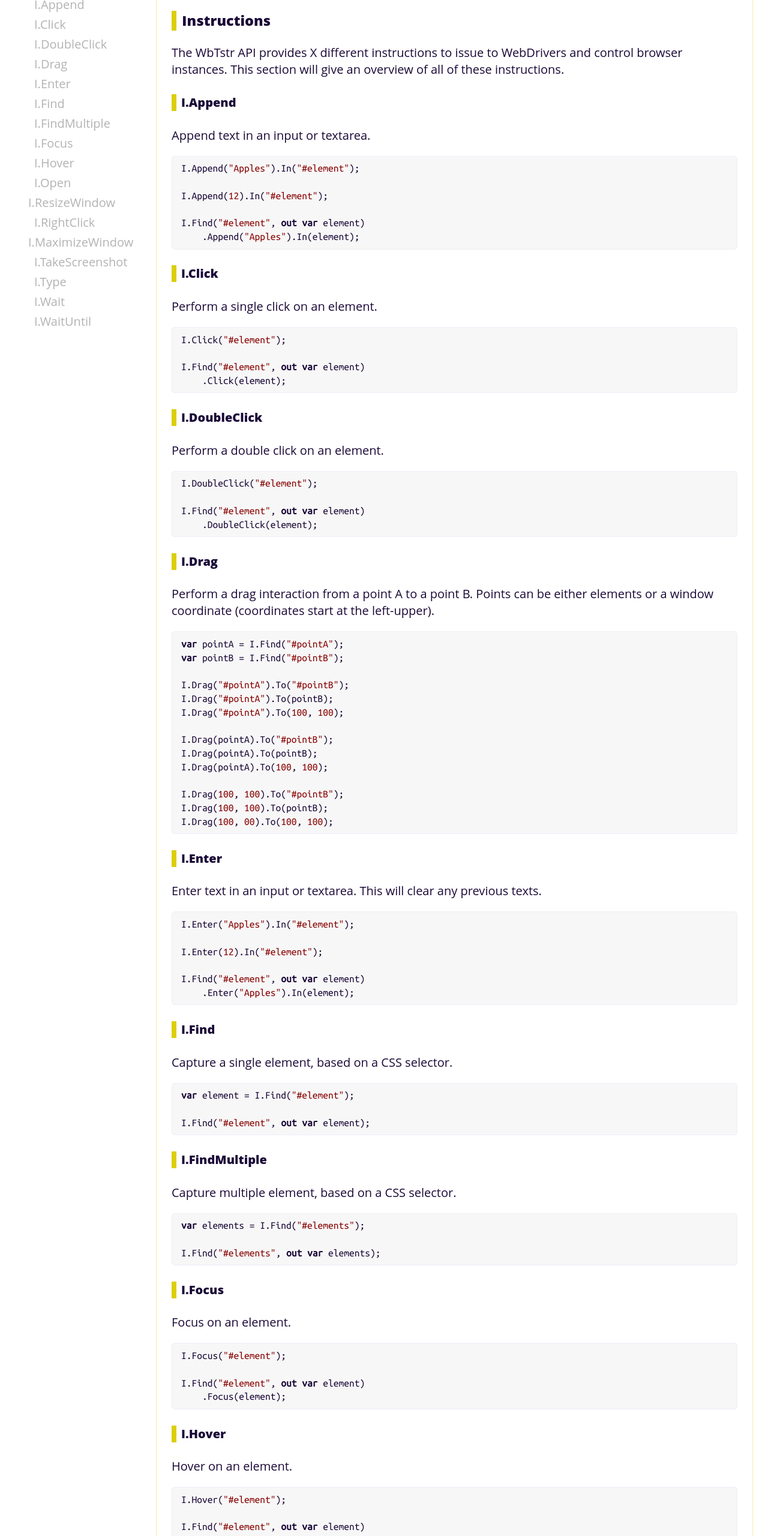
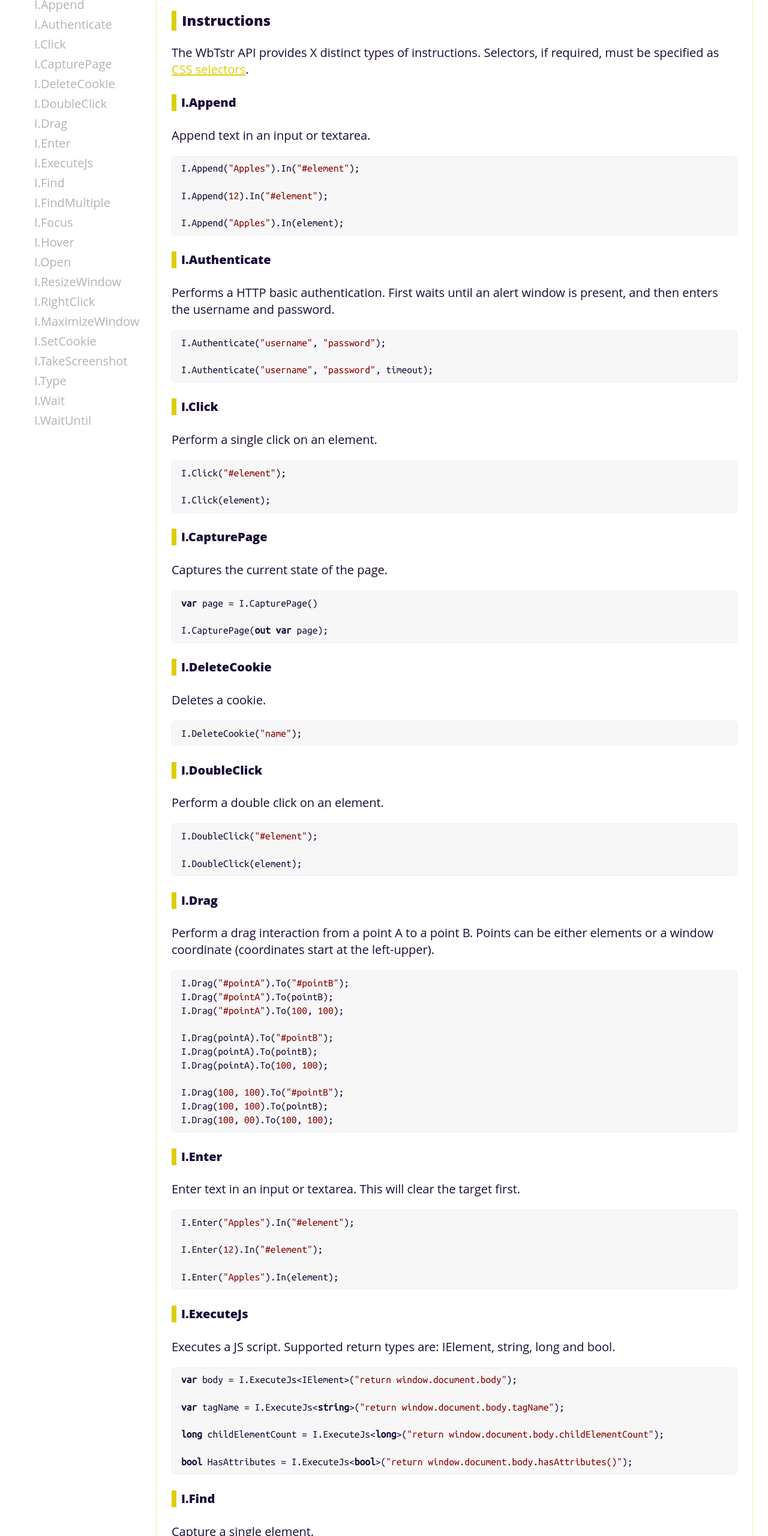
Before and after one commit to WbTstr/wbtstr.github.io, a website: page api.html in a window 1280 px wide. Shown: the part 180-2740 px from the top of the page at 60% size. Drawn offline with Linux system fonts and the light colour scheme; a web font is replaced by a local one.

Commit message:
Updated site content

```diff
--- a/api.html
+++ b/api.html
@@ -50,36 +50,46 @@
             <!-- start -->
 <h2 id="api">API</h2>
 <h3 id="instructions">Instructions</h3>
-<p>The WbTstr API provides X different instructions to issue to WebDrivers and control browser instances. This section will give an overview of all of these instructions.</p>
+<p>The WbTstr API provides X distinct types of instructions. Selectors, if required, must be specified as <a href="https://www.w3.org/TR/css3-selectors/">CSS selectors</a>.</p>
 <h4 id="i-append">I.Append</h4>
 <p>Append text in an input or textarea.</p>
 <pre><code class="lang-csharp">I.Append(<span class="hljs-string">"Apples"</span>).In(<span class="hljs-string">"#element"</span>);
 
 I.Append(<span class="hljs-number">12</span>).In(<span class="hljs-string">"#element"</span>);
 
-I.Find(<span class="hljs-string">"#element"</span>, <span class="hljs-keyword">out</span> <span class="hljs-keyword">var</span> element)
-    .Append(<span class="hljs-string">"Apples"</span>).In(element);
+I.Append(<span class="hljs-string">"Apples"</span>).In(element);
+</code></pre>
+<h4 id="i-authenticate">I.Authenticate</h4>
+<p>Performs a HTTP basic authentication. First waits until an alert window is present, and then enters the username and password.</p>
+<pre><code class="lang-csharp">I.Authenticate(<span class="hljs-string">"username"</span>, <span class="hljs-string">"password"</span>);
+
+I.Authenticate(<span class="hljs-string">"username"</span>, <span class="hljs-string">"password"</span>, timeout);
 </code></pre>
 <h4 id="i-click">I.Click</h4>
 <p>Perform a single click on an element.</p>
 <pre><code class="lang-csharp">I.Click(<span class="hljs-string">"#element"</span>);
 
-I.Find(<span class="hljs-string">"#element"</span>, <span class="hljs-keyword">out</span> <span class="hljs-keyword">var</span> element)
-    .Click(element);
+I.Click(element);
+</code></pre>
+<h4 id="i-capturepage">I.CapturePage</h4>
+<p>Captures the current state of the page.</p>
+<pre><code class="lang-csharp"><span class="hljs-keyword">var</span> page = I.CapturePage()
+
+I.CapturePage(<span class="hljs-keyword">out</span> <span class="hljs-keyword">var</span> page);
+</code></pre>
+<h4 id="i-deletecookie">I.DeleteCookie</h4>
+<p>Deletes a cookie.</p>
+<pre><code class="lang-csharp">I.DeleteCookie(<span class="hljs-string">"name"</span>);
 </code></pre>
 <h4 id="i-doubleclick">I.DoubleClick</h4>
 <p>Perform a double click on an element.</p>
 <pre><code class="lang-csharp">I.DoubleClick(<span class="hljs-string">"#element"</span>);
 
-I.Find(<span class="hljs-string">"#element"</span>, <span class="hljs-keyword">out</span> <span class="hljs-keyword">var</span> element)
-    .DoubleClick(element);
+I.DoubleClick(element);
 </code></pre>
 <h4 id="i-drag">I.Drag</h4>
 <p>Perform a drag interaction from a point A to a point B. Points can be either elements or a window coordinate (coordinates start at the left-upper).</p>
-<pre><code class="lang-csharp"><span class="hljs-keyword">var</span> pointA = I.Find(<span class="hljs-string">"#pointA"</span>);
-<span class="hljs-keyword">var</span> pointB = I.Find(<span class="hljs-string">"#pointB"</span>);
-
-I.Drag(<span class="hljs-string">"#pointA"</span>).To(<span class="hljs-string">"#pointB"</span>);
+<pre><code class="lang-csharp">I.Drag(<span class="hljs-string">"#pointA"</span>).To(<span class="hljs-string">"#pointB"</span>);
 I.Drag(<span class="hljs-string">"#pointA"</span>).To(pointB);
 I.Drag(<span class="hljs-string">"#pointA"</span>).To(<span class="hljs-number">100</span>, <span class="hljs-number">100</span>);
 
@@ -92,39 +102,46 @@ I.Drag(<span class="hljs-number">100</span>, <span class="hljs-number">100</span
 I.Drag(<span class="hljs-number">100</span>, <span class="hljs-number">00</span>).To(<span class="hljs-number">100</span>, <span class="hljs-number">100</span>);
 </code></pre>
 <h4 id="i-enter">I.Enter</h4>
-<p>Enter text in an input or textarea. This will clear any previous texts.</p>
+<p>Enter text in an input or textarea. This will clear the target first.</p>
 <pre><code class="lang-csharp">I.Enter(<span class="hljs-string">"Apples"</span>).In(<span class="hljs-string">"#element"</span>);
 
 I.Enter(<span class="hljs-number">12</span>).In(<span class="hljs-string">"#element"</span>);
 
-I.Find(<span class="hljs-string">"#element"</span>, <span class="hljs-keyword">out</span> <span class="hljs-keyword">var</span> element)
-    .Enter(<span class="hljs-string">"Apples"</span>).In(element);
+I.Enter(<span class="hljs-string">"Apples"</span>).In(element);
+</code></pre>
+<h4 id="i-executejs">I.ExecuteJs</h4>
+<p>Executes a JS script. Supported return types are: IElement, string, long and bool.</p>
+<pre><code class="lang-csharp"><span class="hljs-keyword">var</span> body = I.ExecuteJs&lt;IElement&gt;(<span class="hljs-string">"return window.document.body"</span>);
+
+<span class="hljs-keyword">var</span> tagName = I.ExecuteJs&lt;<span class="hljs-keyword">string</span>&gt;(<span class="hljs-string">"return window.document.body.tagName"</span>);
+
+<span class="hljs-keyword">long</span> childElementCount = I.ExecuteJs&lt;<span class="hljs-keyword">long</span>&gt;(<span class="hljs-string">"return window.document.body.childElementCount"</span>);
+
+<span class="hljs-keyword">bool</span> HasAttributes = I.ExecuteJs&lt;<span class="hljs-keyword">bool</span>&gt;(<span class="hljs-string">"return window.document.body.hasAttributes()"</span>);
 </code></pre>
 <h4 id="i-find">I.Find</h4>
-<p>Capture a single element, based on a CSS selector.</p>
+<p>Capture a single element.</p>
 <pre><code class="lang-csharp"><span class="hljs-keyword">var</span> element = I.Find(<span class="hljs-string">"#element"</span>);
 
 I.Find(<span class="hljs-string">"#element"</span>, <span class="hljs-keyword">out</span> <span class="hljs-keyword">var</span> element);
 </code></pre>
 <h4 id="i-findmultiple">I.FindMultiple</h4>
-<p>Capture multiple element, based on a CSS selector.</p>
-<pre><code class="lang-csharp"><span class="hljs-keyword">var</span> elements = I.Find(<span class="hljs-string">"#elements"</span>);
+<p>Capture multiple element.</p>
+<pre><code class="lang-csharp"><span class="hljs-keyword">var</span> elements = I.FindMultiple(<span class="hljs-string">"#elements"</span>);
 
-I.Find(<span class="hljs-string">"#elements"</span>, <span class="hljs-keyword">out</span> <span class="hljs-keyword">var</span> elements);
+I.FindMultiple(<span class="hljs-string">"#elements"</span>, <span class="hljs-keyword">out</span> <span class="hljs-keyword">var</span> elements);
 </code></pre>
 <h4 id="i-focus">I.Focus</h4>
 <p>Focus on an element.</p>
 <pre><code class="lang-csharp">I.Focus(<span class="hljs-string">"#element"</span>);
 
-I.Find(<span class="hljs-string">"#element"</span>, <span class="hljs-keyword">out</span> <span class="hljs-keyword">var</span> element)
-    .Focus(element);
+I.Focus(element);
 </code></pre>
 <h4 id="i-hover">I.Hover</h4>
 <p>Hover on an element.</p>
 <pre><code class="lang-csharp">I.Hover(<span class="hljs-string">"#element"</span>);
 
-I.Find(<span class="hljs-string">"#element"</span>, <span class="hljs-keyword">out</span> <span class="hljs-keyword">var</span> element)
-    .Hover(element);
+I.Hover(element);
 </code></pre>
 <h4 id="i-open">I.Open</h4>
 <p>Navigate to a specific URL.</p>
@@ -132,7 +149,7 @@ I.Find(<span class="hljs-string">"#element"</span>, <span class="hljs-keyword">o
 
 I.Open(<span class="hljs-keyword">new</span> Uri(<span class="hljs-string">"https://mirabeau.nl/en"</span>));
 </code></pre>
-<h3 id="i-resizewindow">I.ResizeWindow</h3>
+<h4 id="i-resizewindow">I.ResizeWindow</h4>
 <p>Resizes the window</p>
 <pre><code class="lang-csharp">I.ResizeWindow(<span class="hljs-number">1920</span>, <span class="hljs-number">1080</span>);
 </code></pre>
@@ -140,15 +157,20 @@ I.Open(<span class="hljs-keyword">new</span> Uri(<span class="hljs-string">"http
 <p>Perform a right/context click on an element.</p>
 <pre><code class="lang-csharp">I.RightClick(<span class="hljs-string">"#element"</span>);
 
-I.Find(<span class="hljs-string">"#element"</span>, <span class="hljs-keyword">out</span> <span class="hljs-keyword">var</span> element)
-    .RightClick(element);
+I.RightClick(element);
 </code></pre>
-<h3 id="i-maximizewindow">I.MaximizeWindow</h3>
+<h4 id="i-maximizewindow">I.MaximizeWindow</h4>
 <p>Maximizes the window</p>
 <pre><code class="lang-csharp">I.MaximizeWindow();
 </code></pre>
+<h4 id="i-setcookie">I.SetCookie</h4>
+<p>Add a cookie with the domain of the currently loaded website. Deletes cookies with the same name first.</p>
+<pre><code class="lang-csharp">I.SetCookie(<span class="hljs-string">"name"</span>, <span class="hljs-string">"value"</span>);
+
+I.SetCookie(CookieFactory.Create(<span class="hljs-string">"name"</span>, <span class="hljs-string">"value"</span>));
+</code></pre>
 <h4 id="i-takescreenshot">I.TakeScreenshot</h4>
-<p>Take a screenshot and saves it to disk.</p>
+<p>Takes a screenshot and saves it to disk (as BMP, JPEG or PNG based on file extension).</p>
 <pre><code class="lang-csharp">I.TakeScreenshot(<span class="hljs-string">"screenshot.png"</span>);
 
 I.TakeScreenshot(<span class="hljs-string">"screenshot.png"</span>, <span class="hljs-string">"%TEMP%"</span>);
@@ -171,8 +193,6 @@ I.Wait(TimeSpan.FromSeconds(<span class="hljs-number">5</span>));
 <p>Wait until a predicate returns true.</p>
 <pre><code class="lang-csharp">I.WaitUntil(() =&gt; I.Find(<span class="hljs-string">"#element"</span>).Displayed);
 
-<span class="hljs-keyword">var</span> interval = TimeSpan.FromSeconds(<span class="hljs-number">3</span>);
-<span class="hljs-keyword">var</span> timeout = TimeSpan.FromSeconds(<span class="hljs-number">30</span>);
 I.WaitUntil(() =&gt; I.Find(<span class="hljs-string">"#element"</span>).Text == <span class="hljs-string">"Apple"</span>, interval, timeout)
 </code></pre>
 <!-- end -->
@@ -192,7 +212,16 @@ I.WaitUntil(() =&gt; I.Find(<span class="hljs-string">"#element"</span>).Text ==
                     <a href="#i-append">I.Append</a>
                 </li>
             <li class="nav-aside_lvl3">
+                    <a href="#i-authenticate">I.Authenticate</a>
+                </li>
+            <li class="nav-aside_lvl3">
                     <a href="#i-click">I.Click</a>
+                </li>
+            <li class="nav-aside_lvl3">
+                    <a href="#i-capturepage">I.CapturePage</a>
+                </li>
+            <li class="nav-aside_lvl3">
+                    <a href="#i-deletecookie">I.DeleteCookie</a>
                 </li>
             <li class="nav-aside_lvl3">
                     <a href="#i-doubleclick">I.DoubleClick</a>
@@ -202,6 +231,9 @@ I.WaitUntil(() =&gt; I.Find(<span class="hljs-string">"#element"</span>).Text ==
                 </li>
             <li class="nav-aside_lvl3">
                     <a href="#i-enter">I.Enter</a>
+                </li>
+            <li class="nav-aside_lvl3">
+                    <a href="#i-executejs">I.ExecuteJs</a>
                 </li>
             <li class="nav-aside_lvl3">
                     <a href="#i-find">I.Find</a>
@@ -218,14 +250,17 @@ I.WaitUntil(() =&gt; I.Find(<span class="hljs-string">"#element"</span>).Text ==
             <li class="nav-aside_lvl3">
                     <a href="#i-open">I.Open</a>
                 </li>
-            <li class="nav-aside_lvl2">
+            <li class="nav-aside_lvl3">
                     <a href="#i-resizewindow">I.ResizeWindow</a>
                 </li>
             <li class="nav-aside_lvl3">
                     <a href="#i-rightclick">I.RightClick</a>
                 </li>
-            <li class="nav-aside_lvl2">
+            <li class="nav-aside_lvl3">
                     <a href="#i-maximizewindow">I.MaximizeWindow</a>
+                </li>
+            <li class="nav-aside_lvl3">
+                    <a href="#i-setcookie">I.SetCookie</a>
                 </li>
             <li class="nav-aside_lvl3">
                     <a href="#i-takescreenshot">I.TakeScreenshot</a>
```
Also changed, not shown: index.html (+0 -1 lines).
